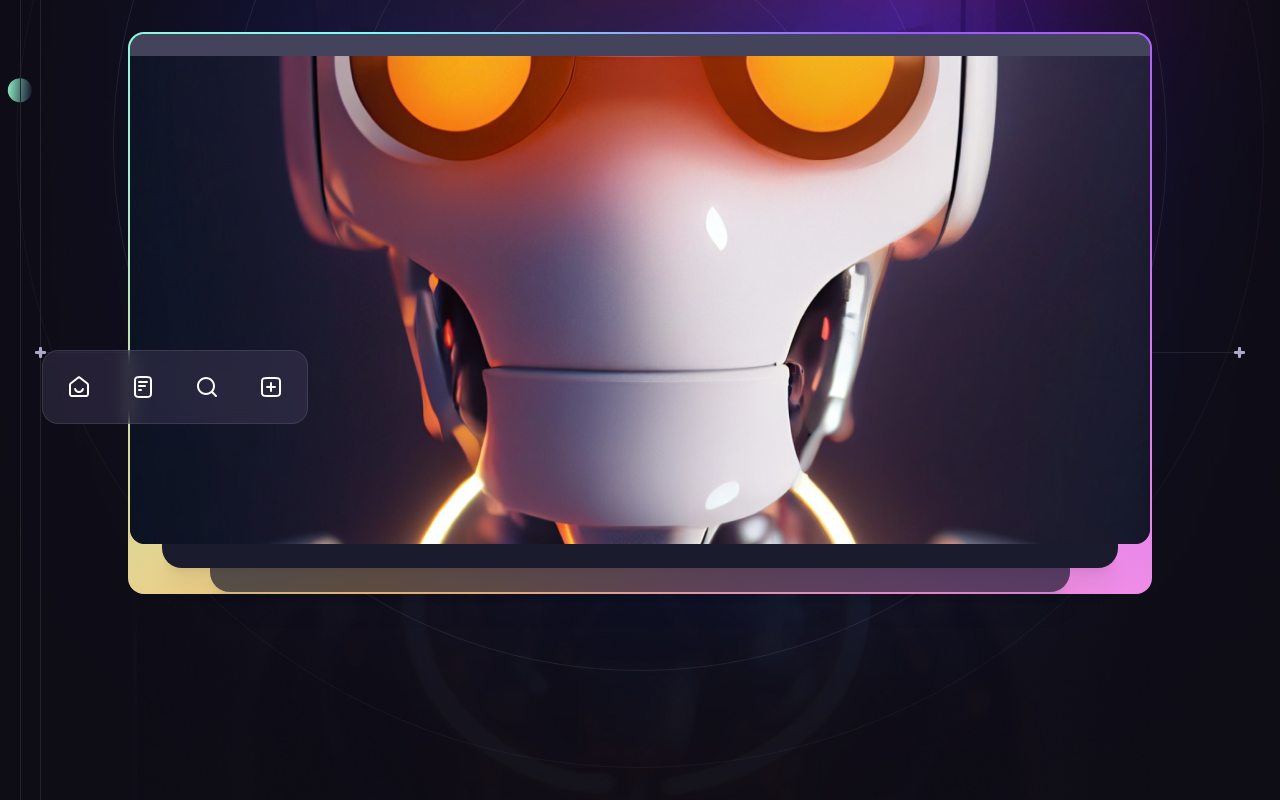
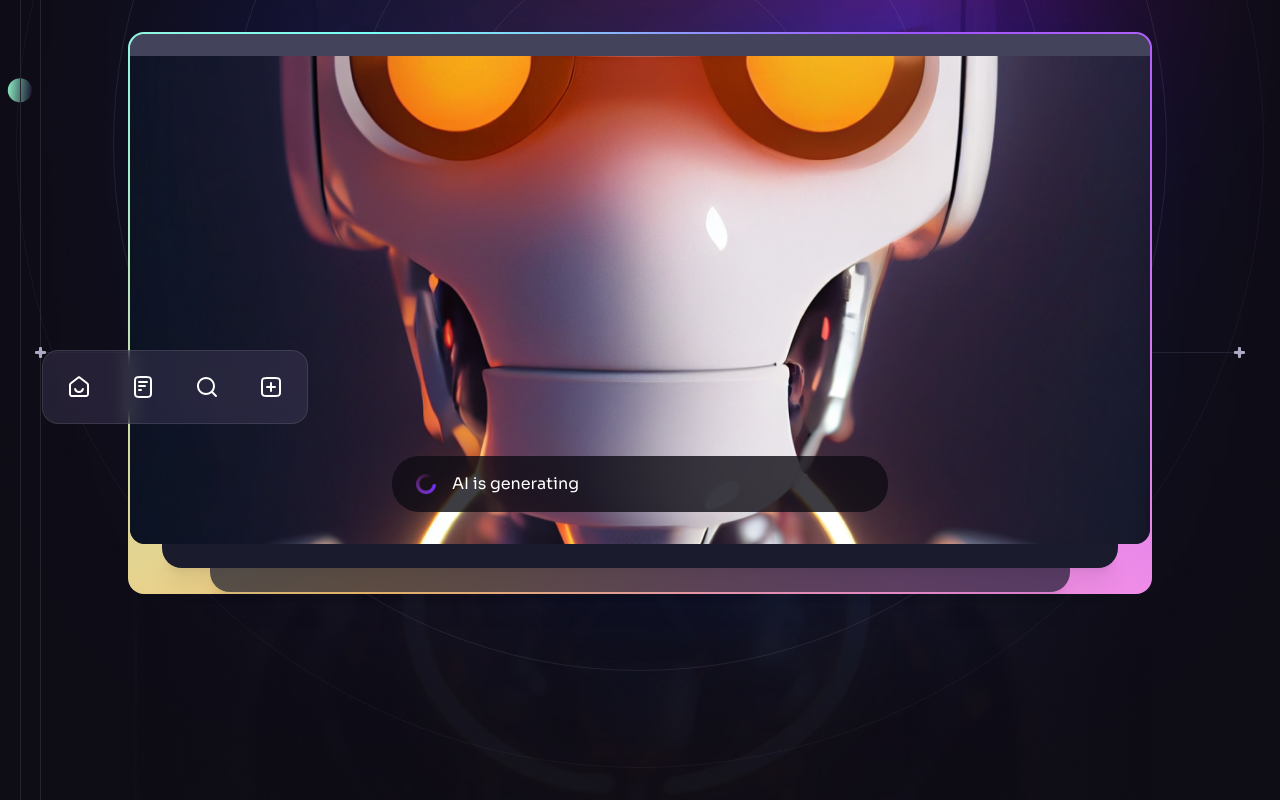
Before and after one commit to ricky-antonio/brainwave, a React (Vite) app: page / in a window 1280 px wide. Shown: the part 532-1332 px from the top of the page. Built offline with nearby package versions, Linux system fonts and the light colour scheme.

Commit message:
Add Genereating component

```diff
--- /dev/null
+++ b/src/components/Generating.jsx
@@ -0,0 +1,16 @@
+import { loading } from "../assets";
+
+const Generating = ({ className }) => {
+    return (
+        <div
+            className={`flex items-center h-[3.5rem] px-6 bg-n-8/80 rounded-[1.7rem] ${
+                className || ""
+            } text-base`}
+        >
+            <img src={loading} alt="loading" className="w-5 h-5 mr-4" />
+            AI is generating
+        </div>
+    );
+};
+
+export default Generating;
--- a/src/components/Hero.jsx
+++ b/src/components/Hero.jsx
@@ -5,6 +5,7 @@
 import { heroIcons } from "../constants";
 import { ScrollParallax } from "react-just-parallax";
 import { useRef } from "react";
+import Generating from "./Generating";
 
 const Hero = () => {
     const parallaxRef = useRef(null);
@@ -52,6 +53,9 @@
                                     width={1024}
                                     height={490}
                                 />
+
+                                <Generating className="absolute left-4 right-4 bottom-5 md:left-1/2 md:right-auto md:bottom-8 md:w-[31rem] md:-translate-x-1/2" />
+
                                 <ScrollParallax isAbsolutelyPositioned>
                                     <ul className="hidden absolute -left-[5.5rem] bottom-[7.5rem] px-1 py-1 bg-n-9/40 backdrop-blur border border-n-1/10 rounded-2xl xl:flex">
                                         {heroIcons.map((icon, index) => (
```
